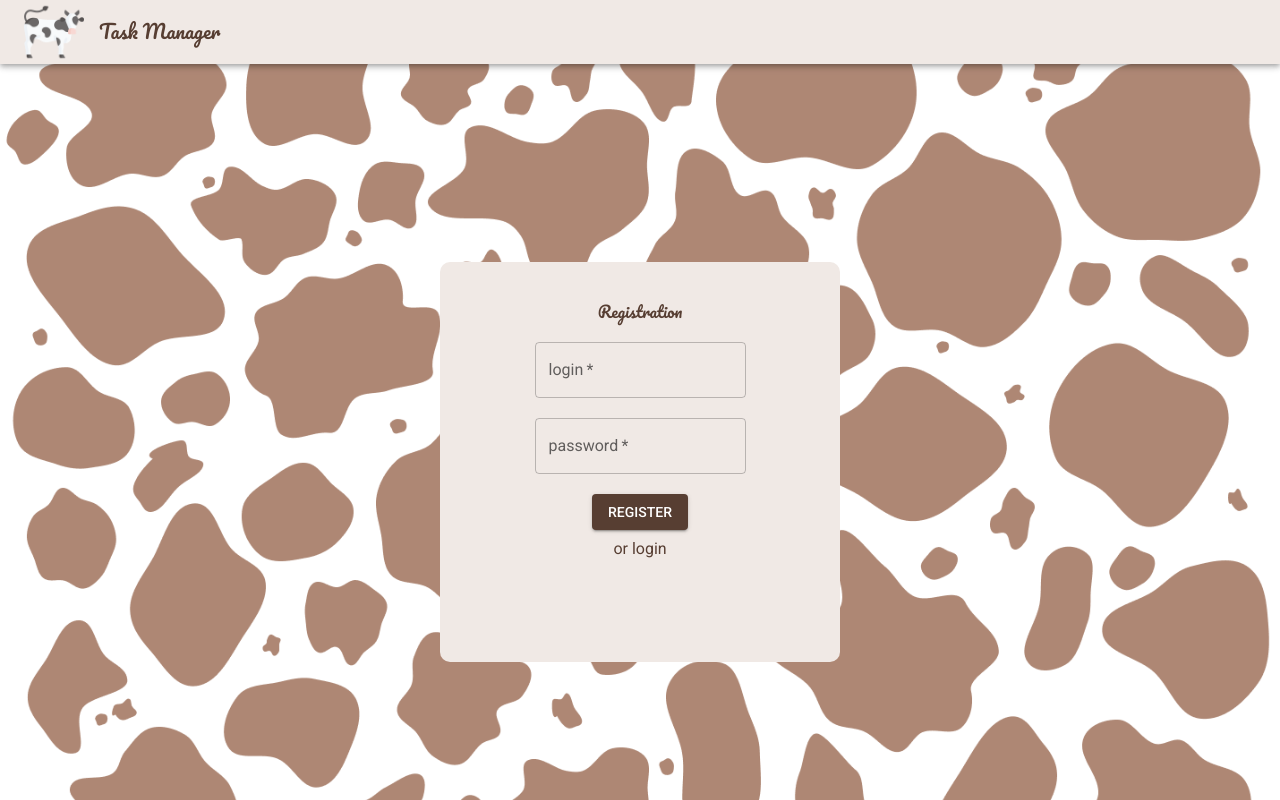
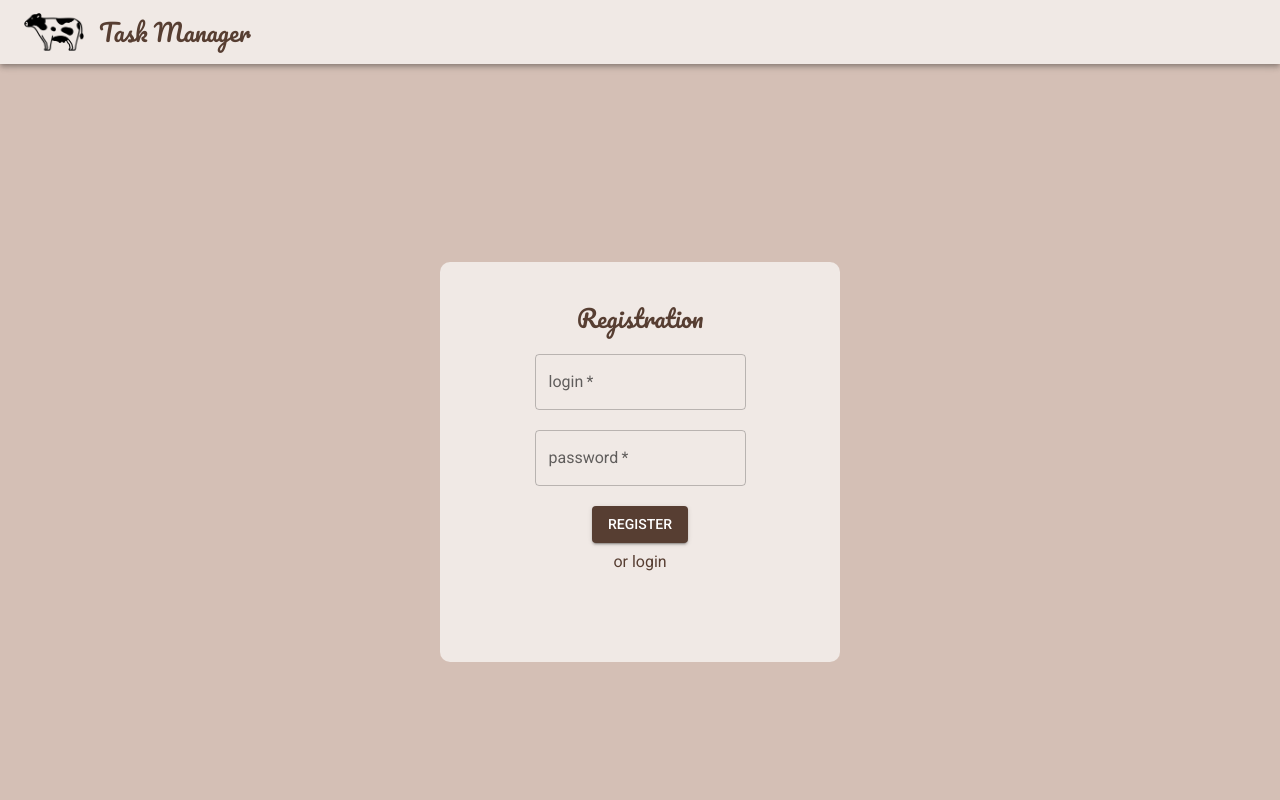
Before and after one commit to polina0s/task-list-manager, a React (Vite) app: page / in a window 1280 px wide. Shown: the top 800 px of the page. Built offline with nearby package versions, Linux system fonts and the light colour scheme; no server answers.

Commit message:
change background and logo

```diff
--- a/src/components/auth-form/authForm.jsx
+++ b/src/components/auth-form/authForm.jsx
@@ -34,7 +34,7 @@ export function AuthForm({
       >
         <Title
           className={authForm.authFormTitle}
-          variant="h4"
+          variant="h5"
           name={header}
           color="secondary"
           component="div"
--- a/src/components/user-header/userHeader.jsx
+++ b/src/components/user-header/userHeader.jsx
@@ -38,7 +38,7 @@ export function UserHeader({ ...props }) {
         <Avatar className={userHeader.avatar}>{props.avatar}</Avatar>
         <Title
           className={userHeader.userLogin}
-          variant="h5"
+          variant="h4"
           fontFamily="Roboto"
           color="secondary"
           name={props.login}
--- a/src/styles/main.scss
+++ b/src/styles/main.scss
@@ -18,6 +18,6 @@ html {
 
 body {
   height: 100%;
-  background-image: url(../pictures/background.png);
+  background-color: #d4bfb5;
   background-size: cover;
 }
--- a/src/styles/theme.js
+++ b/src/styles/theme.js
@@ -13,7 +13,7 @@ export const theme = createTheme({
   typography: {
     fontFamily: 'Roboto',
     h5: {
-      fontSize: '1.2rem',
+      fontSize: '1.5rem',
       fontFamily: 'Pacifico',
     },
     h4: {
```
Also changed, not shown: src/pictures/logo.png.
